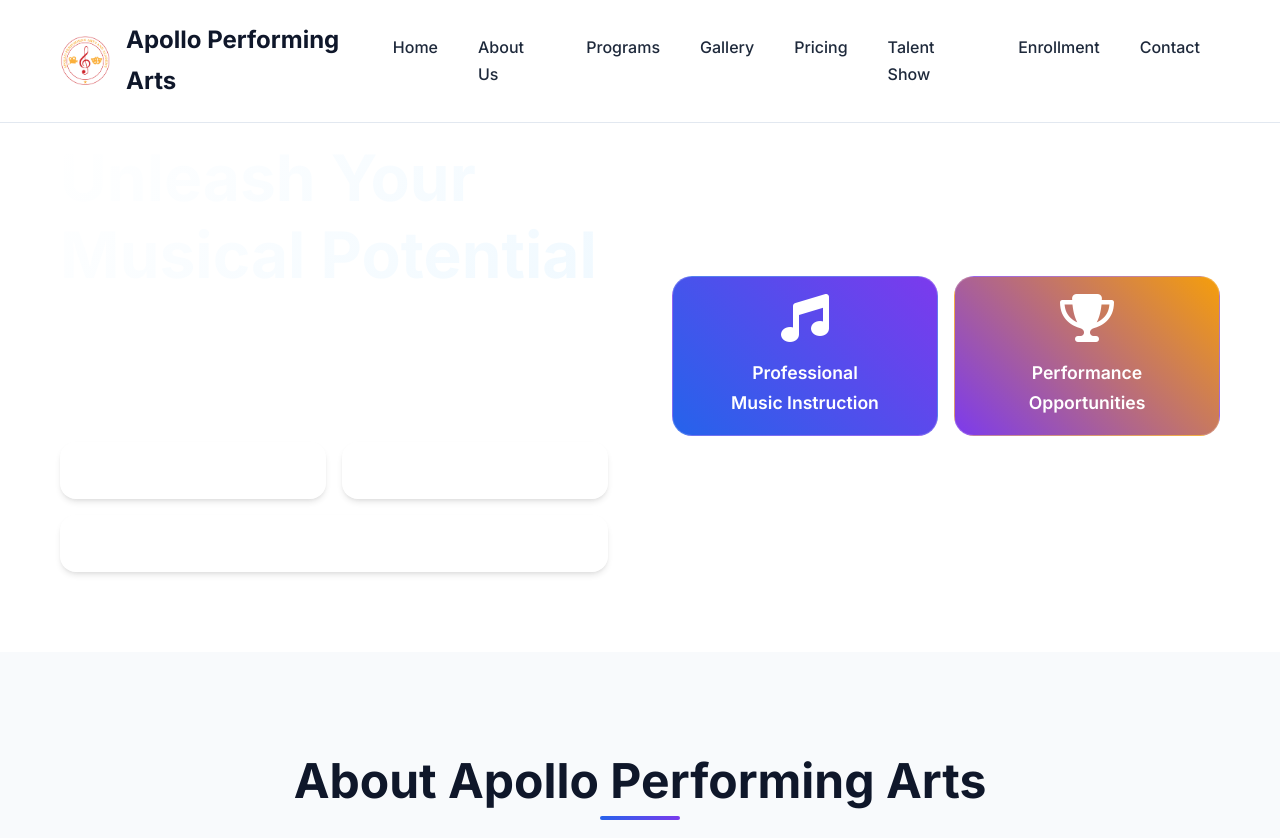
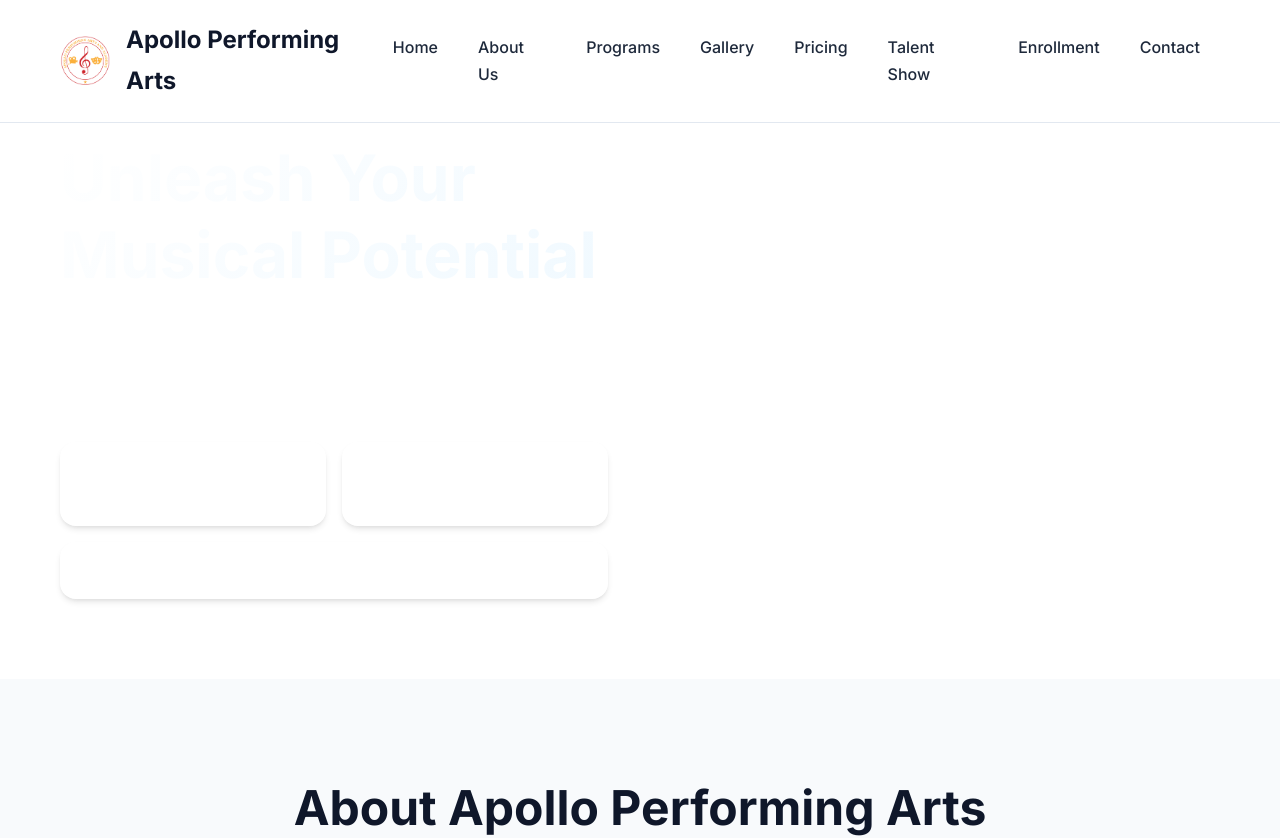
Before and after one commit to Apolloat2022/ApolloPerformingArts, a React (Vite) app: page / in a window 1280 px wide. Shown: the top 838 px of the page. Built offline with nearby package versions, Linux system fonts and the light colour scheme.

Commit message:
Update Hero.tsx

```diff
--- a/src/components/Hero.tsx
+++ b/src/components/Hero.tsx
@@ -6,24 +6,36 @@
       <div className="container">
         <div className="hero-content">
           <h1>Unleash Your Musical Potential</h1>
-          <p>Premier music education for all ages and skill levels at Apollo Performing Arts & Academy in Frisco, TX. Join our community of passionate musicians and performers.</p>
+          <p>
+            Premier music education for all ages and skill levels at Apollo Performing Arts & Academy in Frisco, TX.
+            Join our community of passionate musicians and performers.
+          </p>
           <div className="hero-buttons">
-            <a href="https://calendly.com/robinpandey-apollotunes/30min" className="btn btn-primary" target="_blank" rel="noopener noreferrer">Book a Free Trial Lesson</a>
-            <a href="https://app.vectorshift.ai/chatbots/deployed/68d1d8ace9de515550b744a0" className="btn btn-chat" target="_blank" rel="noopener noreferrer">Let's Chat</a>
-            <a href="https://pci.jotform.com/form/223423546401144" className="btn btn-register" target="_blank" rel="noopener noreferrer">Register for Intro Class</a>
+            <a href="https://calendly.com/robinpandey-apollotunes/30min" className="btn btn-primary" target="_blank" rel="noopener noreferrer">
+              <i className="fas fa-calendar-check"></i>
+              Book a Free Trial Lesson
+            </a>
+            <a href="https://app.vectorshift.ai/chatbots/deployed/68d1d8ace9de515550b744a0" className="btn btn-chat" target="_blank" rel="noopener noreferrer">
+              <i className="fas fa-comments"></i>
+              Let's Chat
+            </a>
+            <a href="https://pci.jotform.com/form/223423546401144" className="btn btn-register" target="_blank" rel="noopener noreferrer">
+              <i className="fas fa-user-plus"></i>
+              Register for Intro Class
+            </a>
           </div>
         </div>
         <div className="hero-image">
           <div className="img-pair">
-            <div className="hero-img" style={{ background: 'linear-gradient(45deg, var(--primary), var(--secondary))', display: 'flex', alignItems: 'center', justifyContent: 'center', color: 'white', fontSize: '1.2rem' }}>
-              <div style={{ textAlign: 'center', padding: '2rem' }}>
-                <i className="fas fa-music" style={{ fontSize: '3rem', marginBottom: '1rem' }}></i>
+            <div className="hero-img">
+              <div>
+                <i className="fas fa-guitar"></i>
                 <p>Professional Music Instruction</p>
               </div>
             </div>
-            <div className="hero-img" style={{ background: 'linear-gradient(45deg, var(--secondary), var(--accent))', display: 'flex', alignItems: 'center', justifyContent: 'center', color: 'white', fontSize: '1.2rem' }}>
-              <div style={{ textAlign: 'center', padding: '2rem' }}>
-                <i className="fas fa-trophy" style={{ fontSize: '3rem', marginBottom: '1rem' }}></i>
+            <div className="hero-img">
+              <div>
+                <i className="fas fa-music"></i>
                 <p>Performance Opportunities</p>
               </div>
             </div>
```
